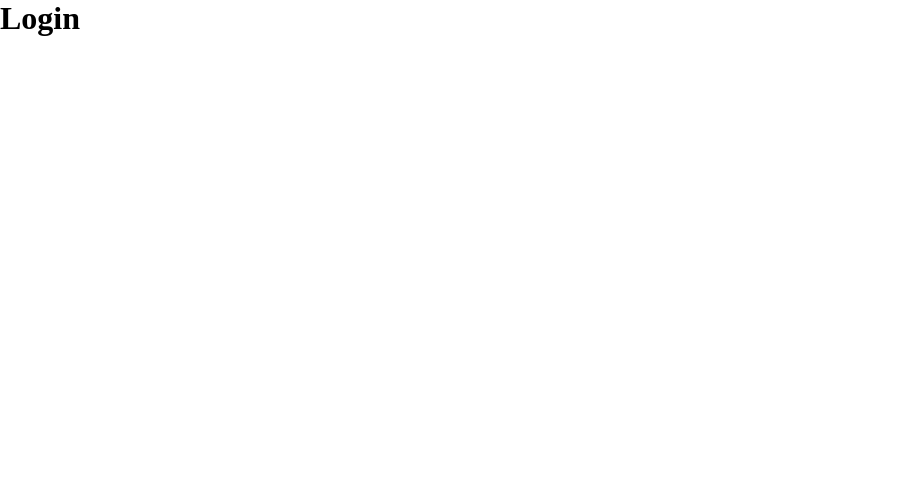
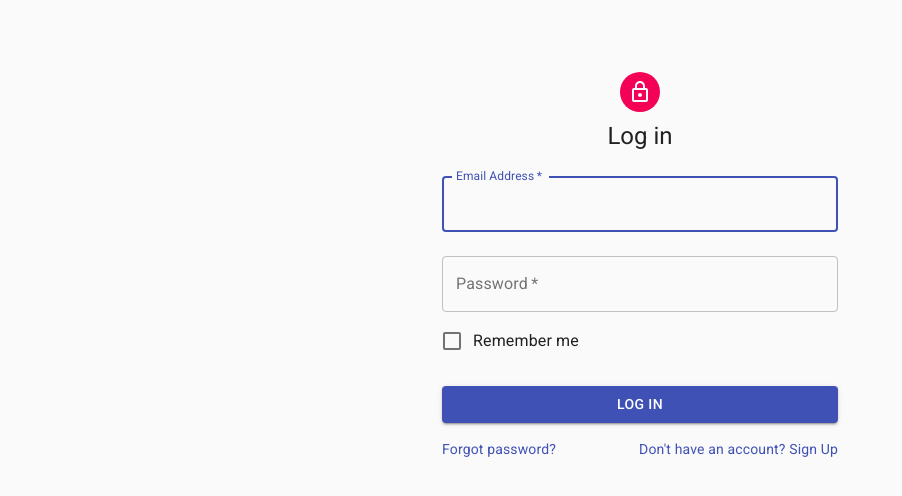
Before and after one commit to HannesDahlvik/budget-planner, a React (Create React App) app in the folder frontend/: page /login in a window 1280 px wide. Shown: the top 496 px of the page, without its empty margins (0-902 px from the left). Built offline with nearby package versions, Linux system fonts and the light colour scheme.

Commit message:
Added login page

```diff
--- a/frontend/src/pages/Login.jsx
+++ b/frontend/src/pages/Login.jsx
@@ -1,9 +1,107 @@
 import React from 'react';
+import {
+    Avatar,
+    Button,
+    CssBaseline,
+    TextField,
+    FormControlLabel,
+    Checkbox,
+    Link,
+    Grid,
+    Box,
+    Typography,
+    Container
+} from '@material-ui/core';
+import LockOutlinedIcon from '@material-ui/icons/LockOutlined';
+import { makeStyles, withStyles } from '@material-ui/core/styles';
 
-export default class Login extends React.Component {
+const classes = theme => ({
+    paper: {
+        marginTop: theme.spacing(8),
+        display: 'flex',
+        flexDirection: 'column',
+        alignItems: 'center',
+    },
+    avatar: {
+        margin: theme.spacing(1),
+        backgroundColor: theme.palette.secondary.main,
+    },
+    form: {
+        width: '100%',
+        marginTop: theme.spacing(1),
+    },
+    submit: {
+        margin: theme.spacing(3, 0, 2),
+    },
+});
+
+class Login extends React.Component {
     render() {
+        const { classes } = this.props;
+
         return (
-            <h1>Login</h1>
+            <Container component="main" maxWidth="xs">
+                <CssBaseline />
+                <div className={classes.paper}>
+                    <Avatar className={classes.avatar}>
+                        <LockOutlinedIcon />
+                    </Avatar>
+                    <Typography component="h1" variant="h5">
+                        Log in
+                    </Typography>
+                    <form className={classes.form} noValidate>
+                        <TextField
+                            variant="outlined"
+                            margin="normal"
+                            required
+                            fullWidth
+                            id="email"
+                            label="Email Address"
+                            name="email"
+                            autoComplete="email"
+                            autoFocus
+                        />
+                        <TextField
+                            variant="outlined"
+                            margin="normal"
+                            required
+                            fullWidth
+                            name="password"
+                            label="Password"
+                            type="password"
+                            id="password"
+                            autoComplete="current-password"
+                        />
+                        <FormControlLabel
+                            control={<Checkbox value="remember" color="primary" />}
+                            label="Remember me"
+                        />
+                        <Button
+                            type="submit"
+                            fullWidth
+                            variant="contained"
+                            color="primary"
+                            className={classes.submit}
+                        >
+                            Log in
+                        </Button>
+                        <Grid container>
+                            <Grid item xs>
+                                <Link href="#" variant="body2">
+                                    Forgot password?
+                                </Link>
+                            </Grid>
+                            <Grid item>
+                                <Link href="/signup" variant="body2">
+                                    {"Don't have an account? Sign Up"}
+                                </Link>
+                            </Grid>
+                        </Grid>
+                    </form>
+                </div>
+            </Container>
         )
     }
 }
+
+export default withStyles(classes)(Login);
```
